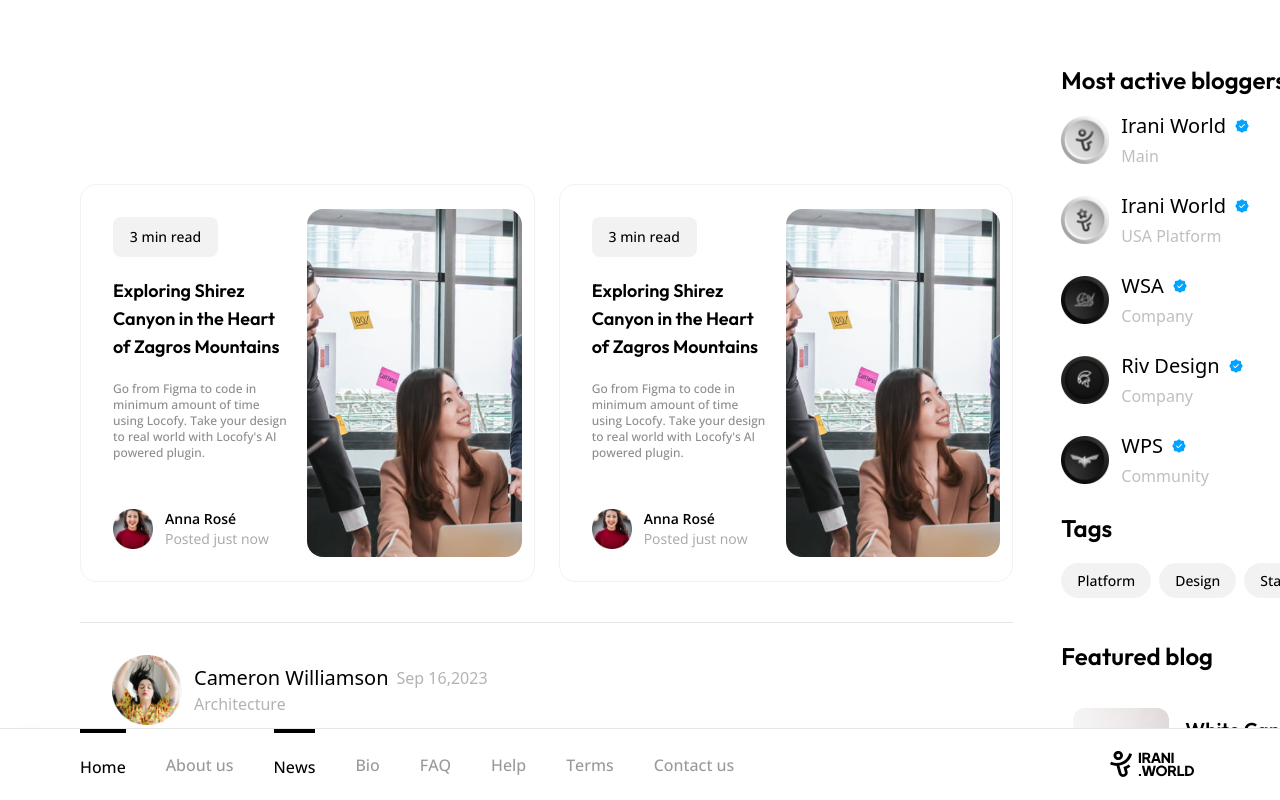
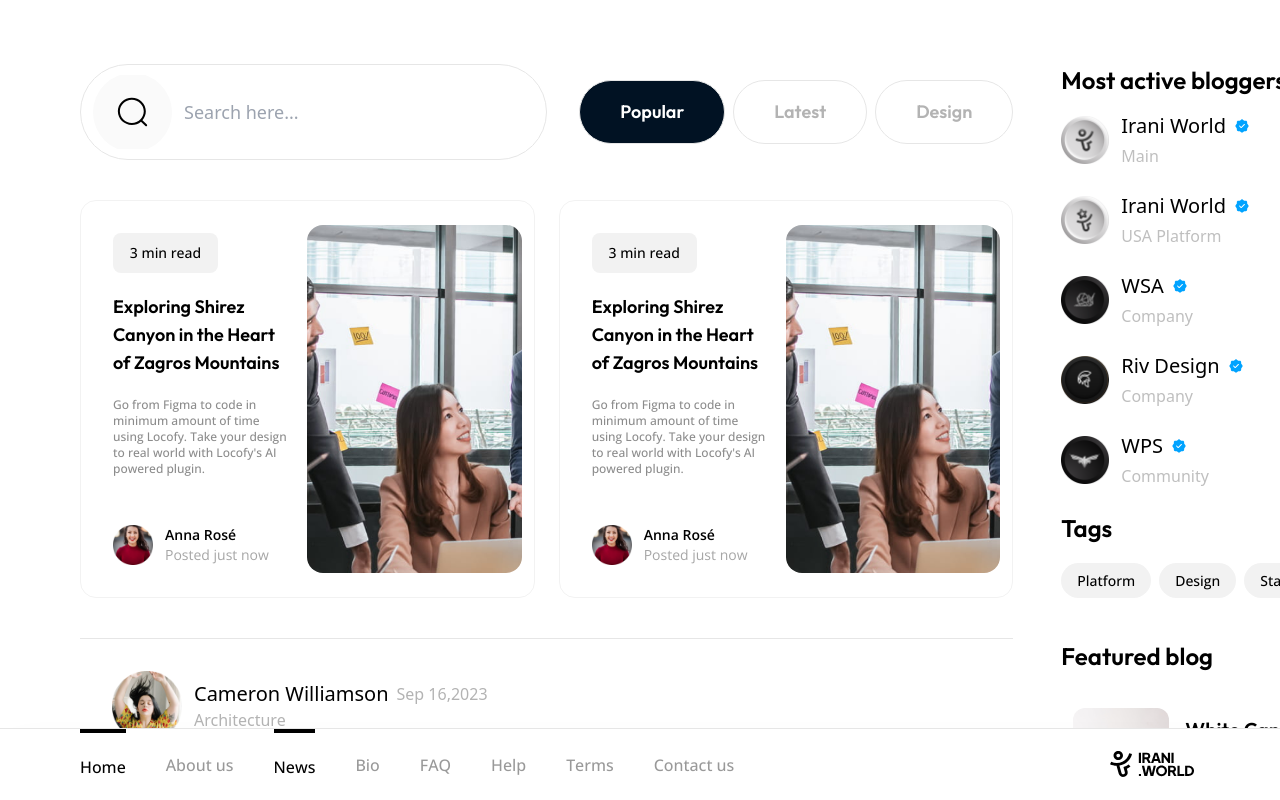
Before and after one commit to MiladDevarts/irani-world, a Next.js app: page /news in a window 1280 px wide. Built offline with nearby package versions, Linux system fonts and the light colour scheme.

Commit message:
feat: add search/filter section

```diff
--- a/app/news/page.tsx
+++ b/app/news/page.tsx
@@ -5,6 +5,7 @@ import { NewsCardFullWidth, NewsCars } from "@/components/Blog";
 
 import OverlayMenu from "@/components/Overlay";
 import { Metadata } from "next";
+import Link from "next/link";
 
 export const metadata: Metadata = {
   title: "Irani World | News",
@@ -16,8 +17,51 @@ const page = () => {
     <>
       <OverlayMenu />
       <main className="container flex flex-col lg:flex-row">
-        <div className="w-full lg:w-5/6 pt-16 mt-20">
-          <div className="w-full flex flex-col lg:flex-row gap-y-6 gap-x-6 mb-10"></div>
+        <div className="w-full lg:w-5/6 pt-16 lg:mt-0 mt-16">
+          <div className="w-full flex flex-col gap-y-4 lg:flex-row justify-between items-center mb-10 ">
+            <div className="flex items-center gap-x-3 px-3 w-full lg:w-1/2 h-24 rounded-full border border-white-shade-4">
+              <svg
+                width="83"
+                height="74"
+                viewBox="0 0 83 74"
+                fill="none"
+                xmlns="http://www.w3.org/2000/svg"
+              >
+                <circle cx="41.5" cy="37.5" r="41.5" fill="#FAFAFA" />
+                <path
+                  fill-rule="evenodd"
+                  clip-rule="evenodd"
+                  d="M40.7835 24.05C33.8569 24.05 28.2418 29.5345 28.2418 36.3C28.2418 43.0655 33.8569 48.55 40.7835 48.55C47.71 48.55 53.3251 43.0655 53.3251 36.3C53.3251 29.5345 47.71 24.05 40.7835 24.05ZM26.0918 36.3C26.0918 28.3747 32.6695 21.95 40.7835 21.95C48.8974 21.95 55.4751 28.3747 55.4751 36.3C55.4751 39.8847 54.1294 43.1624 51.9045 45.6775L56.5936 50.2575C57.0134 50.6676 57.0134 51.3324 56.5936 51.7425C56.1738 52.1525 55.4931 52.1525 55.0733 51.7425L50.3842 47.1624C47.8093 49.3356 44.4535 50.65 40.7835 50.65C32.6695 50.65 26.0918 44.2253 26.0918 36.3Z"
+                  fill="black"
+                />
+              </svg>
+              <input
+                type="text"
+                placeholder="Search here..."
+                className="rounded-full text-lg text-black w-5/6 h-full focus:outline-none focus:border-none border-none outline-none"
+              />
+            </div>
+            <div className="flex gap-x-2 items-center">
+              <Link
+                className="flex justify-center items-center bg-blue text-white text-lg font-semibold font-outfit rounded-full border border-white-shade-4 px-10 h-16"
+                href={"/"}
+              >
+                Popular
+              </Link>
+              <Link
+                className="flex justify-center items-center text-white-shade-8 text-lg font-semibold font-outfit rounded-full border border-white-shade-4 px-10 h-16"
+                href={"/"}
+              >
+                Latest
+              </Link>
+              <Link
+                className="flex justify-center items-center text-white-shade-8 text-lg font-semibold font-outfit rounded-full border border-white-shade-4 px-10 h-16"
+                href={"/"}
+              >
+                Design
+              </Link>
+            </div>
+          </div>
           <div className="w-full flex flex-col lg:flex-row gap-y-6 gap-x-6 mb-10">
             <NewsCars
               readingTime={"  3 min read"}
@@ -119,7 +163,9 @@ const page = () => {
                       White Candle Black
                       <br />– White Deer Anons
                     </span>
-                    <span className="font-medium text-white-shade-8 text-lg">11 aug 2023</span>
+                    <span className="font-medium text-white-shade-8 text-lg">
+                      11 aug 2023
+                    </span>
                   </div>
                 </div>
               </div>
```
